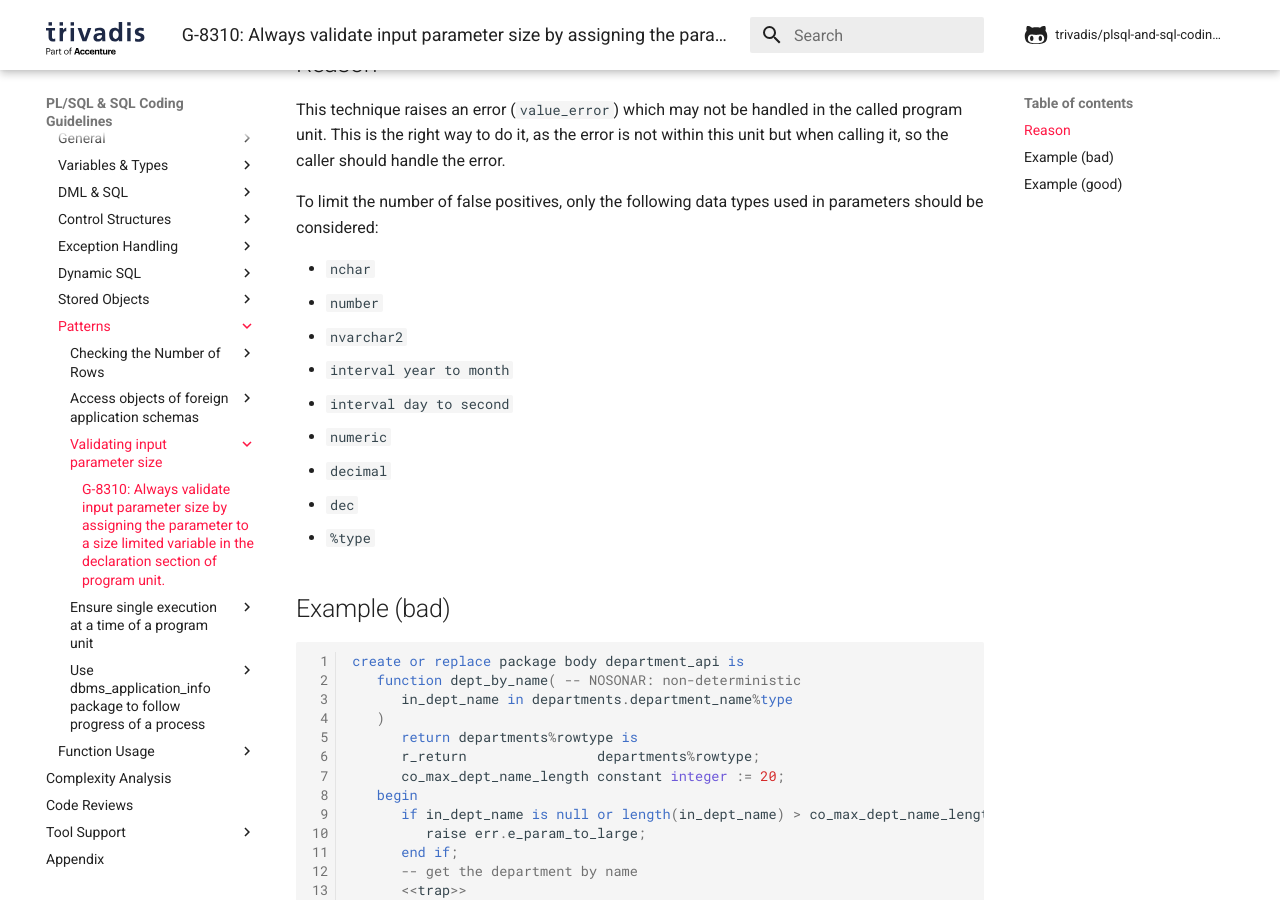
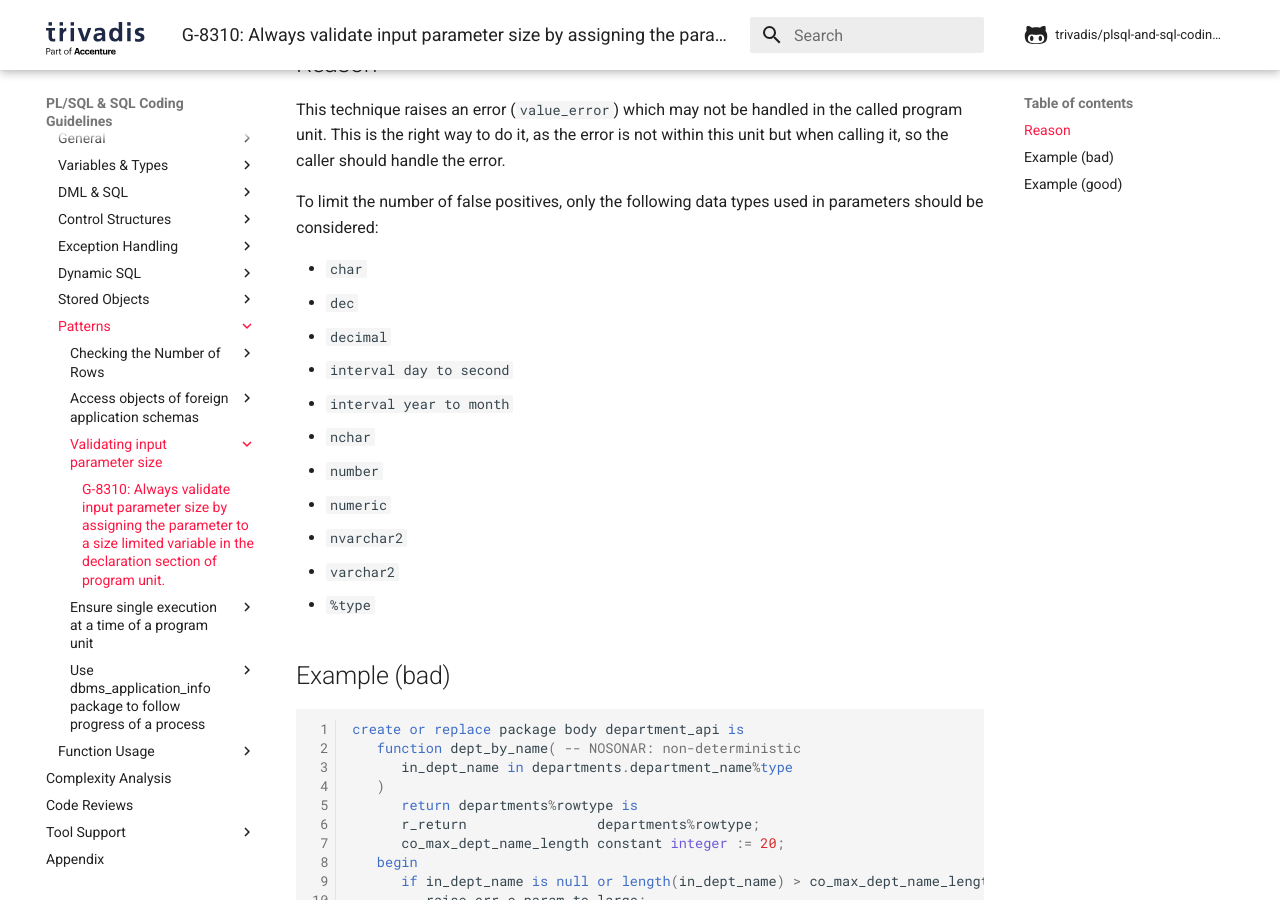
Before and after one commit to Trivadis/plsql-and-sql-coding-guidelines, an MkDocs documentation site: the page built from docs/4-language-usage/8-patterns/3-validating-input-parameter-size/g-8310.md, in a window 1280 px wide and 900 px high, scrolled down 363 px. Built offline with MkDocs 1.6.1 and Material for MkDocs 9.7.7, drawn with Linux system fonts in a browser that asks for light colours; comment, search, counter and statistics services are not loaded; the version menu is left out.

Commit message:
add  char, varchar2 and sort list in G-8310

```diff
--- a/docs/4-language-usage/8-patterns/3-validating-input-parameter-size/g-8310.md
+++ b/docs/4-language-usage/8-patterns/3-validating-input-parameter-size/g-8310.md
@@ -9,14 +9,16 @@ This technique raises an error (`value_error`) which may not be handled in the c
 
 To limit the number of false positives, only the following data types used in parameters should be considered:
 
+- `char`
+- `dec`
+- `decimal`
+- `interval day to second`
+- `interval year to month`
 - `nchar`
 - `number`
+- `numeric`
 - `nvarchar2`
-- `interval year to month`
-- `interval day to second`
-- `numeric`
-- `decimal`
-- `dec`
+- `varchar2`
 - `%type`
 
 ## Example (bad)
```
